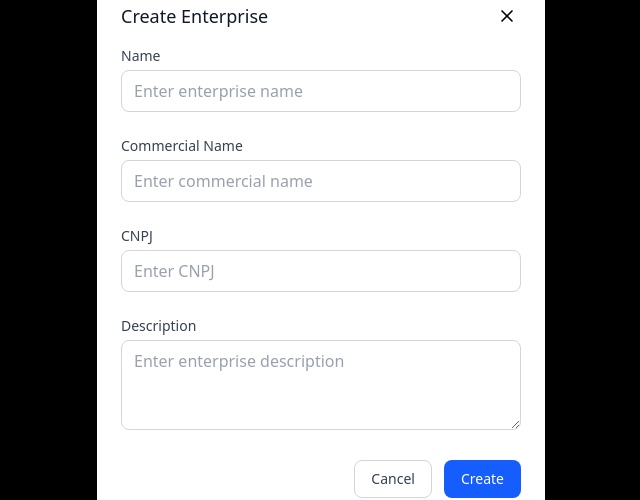
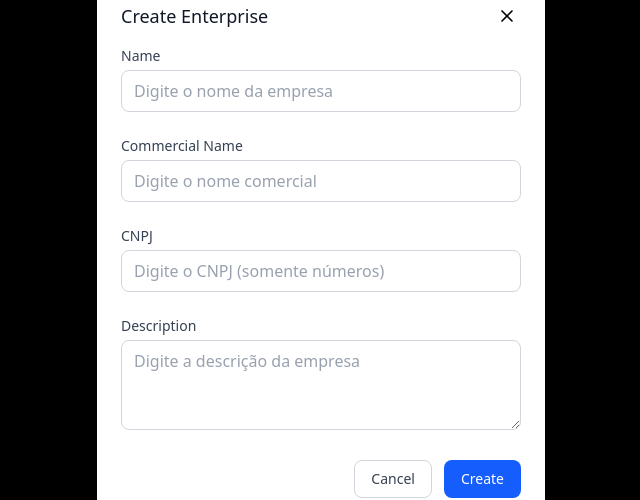
Before and after one commit to pedropaulobrasca/frontend-recruitment-test, a React (Create React App) app: page / in a window 1280 px wide. Both pictures are taken after a click on the button "Add Enterprise". Shown: the part 150-650 px from the top of the page, without its empty margins (319-959 px from the left). Built offline with nearby package versions, Linux system fonts and the light colour scheme; no server answers.

Commit message:
feat: validações com o zod

```diff
--- a/package.json
+++ b/package.json
@@ -19,7 +19,8 @@
     "react-router-dom": "^7.1.5",
     "react-scripts": "5.0.1",
     "typescript": "^5.7.3",
-    "web-vitals": "^2.1.0"
+    "web-vitals": "^2.1.0",
+    "zod": "^3.24.1"
   },
   "scripts": {
     "start": "react-scripts start",
--- /dev/null
+++ b/src/hooks/useZodForm.ts
@@ -0,0 +1,44 @@
+import { useState } from 'react';
+import { z } from 'zod';
+
+interface FormState<T> {
+  values: Partial<T>;
+  errors: Record<string, string>;
+}
+
+export function useZodForm<T>(schema: z.ZodSchema<T>) {
+  const [formState, setFormState] = useState<FormState<T>>({
+    values: {},
+    errors: {},
+  });
+
+  const validate = (data: FormData): boolean => {
+    try {
+      const formObject = Object.fromEntries(data.entries());
+      schema.parse(formObject);
+      setFormState(prev => ({ ...prev, errors: {} }));
+      return true;
+    } catch (error) {
+      if (error instanceof z.ZodError) {
+        const errors: Record<string, string> = {};
+        error.errors.forEach((err) => {
+          if (err.path) {
+            errors[err.path[0]] = err.message;
+          }
+        });
+        setFormState(prev => ({ ...prev, errors }));
+      }
+      return false;
+    }
+  };
+
+  const getFieldError = (fieldName: keyof T): string | undefined => {
+    return formState.errors[fieldName as string];
+  };
+
+  return {
+    validate,
+    getFieldError,
+    errors: formState.errors,
+  };
+}
--- a/src/pages/EnterprisesPage.tsx
+++ b/src/pages/EnterprisesPage.tsx
@@ -5,6 +5,8 @@ import { Building2 } from 'lucide-react';
 import { Enterprise } from '../types/enterprise';
 import { useEnterprisesQuery, useCreateEnterpriseMutation, useUpdateEnterpriseMutation } from '../services/graphql/queries/enterprises';
 import { Input } from '../components/Input';
+import { enterpriseSchema } from '../schemas/enterprise.schema';
+import { useZodForm } from '../hooks/useZodForm';
 
 export function EnterprisesPage() {
   const [isCreateModalOpen, setIsCreateModalOpen] = React.useState(false);
@@ -28,9 +30,17 @@ export function EnterprisesPage() {
   const [createEnterprise] = useCreateEnterpriseMutation();
   const [updateEnterprise] = useUpdateEnterpriseMutation();
 
+  const EnterpriseForm = ({ enterprise }: { enterprise?: Enterprise }) => {
+    const { validate, getFieldError } = useZodForm(enterpriseSchema);
+
     const handleSubmit = async (e: React.FormEvent<HTMLFormElement>) => {
       e.preventDefault();
       const formData = new FormData(e.currentTarget);
+
+      if (!validate(formData)) {
+        return;
+      }
+
       const enterpriseData = {
         name: formData.get('name')?.toString() || '',
         commercial_name: formData.get('commercial_name')?.toString() || '',
@@ -73,7 +83,7 @@ export function EnterprisesPage() {
       setEditingEnterprise(null);
     };
 
-  const EnterpriseForm = ({ enterprise }: { enterprise?: Enterprise }) => (
+    return (
       <form onSubmit={handleSubmit} className="space-y-6">
         <Input
           label="Name"
@@ -81,7 +91,8 @@ export function EnterprisesPage() {
           id="name"
           defaultValue={enterprise?.name}
           required
-        placeholder="Enter enterprise name"
+          placeholder="Digite o nome da empresa"
+          error={getFieldError('name')}
         />
 
         <Input
@@ -90,7 +101,8 @@ export function EnterprisesPage() {
           id="commercial_name"
           defaultValue={enterprise?.commercial_name}
           required
-        placeholder="Enter commercial name"
+          placeholder="Digite o nome comercial"
+          error={getFieldError('commercial_name')}
         />
 
         <Input
@@ -99,7 +111,10 @@ export function EnterprisesPage() {
           id="cnpj"
           defaultValue={enterprise?.cnpj}
           required
-        placeholder="Enter CNPJ"
+          placeholder="Digite o CNPJ (somente números)"
+          error={getFieldError('cnpj')}
+          maxLength={14}
+          pattern="^\d{14}$"
         />
 
         <div className="space-y-1">
@@ -112,12 +127,16 @@ export function EnterprisesPage() {
             defaultValue={enterprise?.description}
             required
             rows={3}
-          className="w-full px-3 py-2 bg-white border rounded-lg border-gray-300
+            className={`w-full px-3 py-2 bg-white border rounded-lg border-gray-300
                      focus:border-blue-500 focus:ring-1 focus:ring-blue-500
                      disabled:bg-gray-100 disabled:cursor-not-allowed
-                   placeholder:text-gray-400 transition-colors duration-200"
-          placeholder="Enter enterprise description"
+                     placeholder:text-gray-400 transition-colors duration-200
+                     ${getFieldError('description') ? 'border-red-500 focus:border-red-500 focus:ring-red-500' : ''}`}
+            placeholder="Digite a descrição da empresa"
           />
+          {getFieldError('description') && (
+            <p className="text-sm text-red-600">{getFieldError('description')}</p>
+          )}
         </div>
 
         <div className="flex justify-end space-x-3">
@@ -144,6 +163,7 @@ export function EnterprisesPage() {
         </div>
       </form>
     );
+  };
 
   return (
     <div>
--- a/src/pages/OwnersPage.tsx
+++ b/src/pages/OwnersPage.tsx
@@ -7,6 +7,8 @@ import { Owner } from '../types/owner';
 import { Enterprise } from '../types/enterprise';
 import { useEnterprisesQuery } from '../services/graphql/queries/enterprises';
 import { useCreateOwnerMutation, useOwnersQuery, useUpdateOwnerMutation } from '../services/graphql/queries/owners';
+import { ownerSchema } from '../schemas/owner.schema';
+import { useZodForm } from '../hooks/useZodForm';
 
 export function OwnersPage() {
   const [isCreateModalOpen, setIsCreateModalOpen] = React.useState(false);
@@ -29,9 +31,17 @@ export function OwnersPage() {
   const [createOwner] = useCreateOwnerMutation();
   const [updateOwner] = useUpdateOwnerMutation();
 
+  const OwnerForm = ({ owner }: { owner?: Owner }) => {
+    const { validate, getFieldError } = useZodForm(ownerSchema);
+
     const handleSubmit = async (e: React.FormEvent<HTMLFormElement>) => {
       e.preventDefault();
       const formData = new FormData(e.currentTarget);
+
+      if (!validate(formData)) {
+        return;
+      }
+
       const ownerData = {
         name: formData.get('name')?.toString() || '',
         document: formData.get('document')?.toString() || '',
@@ -71,7 +81,7 @@ export function OwnersPage() {
       setEditingOwner(null);
     };
 
-  const OwnerForm = ({ owner }: { owner?: Owner }) => (
+    return (
       <form onSubmit={handleSubmit} className="space-y-6">
         <Input
           label="Name"
@@ -79,7 +89,8 @@ export function OwnersPage() {
           id="name"
           defaultValue={owner?.name}
           required
-        placeholder="Enter owner name"
+          placeholder="Digite o nome do proprietário"
+          error={getFieldError('name')}
         />
 
         <Input
@@ -88,7 +99,10 @@ export function OwnersPage() {
           id="document"
           defaultValue={owner?.document}
           required
-        placeholder="Enter document number"
+          placeholder="Digite o CPF (somente números)"
+          error={getFieldError('document')}
+          maxLength={14}
+          pattern="^\d{11}$|^\d{14}$"
         />
 
         <div className="space-y-1">
@@ -100,18 +114,22 @@ export function OwnersPage() {
             id="enterprise_id"
             defaultValue={owner?.enterprise.id}
             required
-          className="w-full px-3 py-2 bg-white border rounded-lg border-gray-300
+            className={`w-full px-3 py-2 bg-white border rounded-lg border-gray-300
                      focus:border-blue-500 focus:ring-1 focus:ring-blue-500
                      disabled:bg-gray-100 disabled:cursor-not-allowed
-                   text-gray-900 transition-colors duration-200"
+                     text-gray-900 transition-colors duration-200
+                     ${getFieldError('enterprise_id') ? 'border-red-500 focus:border-red-500 focus:ring-red-500' : ''}`}
           >
-          <option value="">Select an enterprise</option>
+            <option value="">Selecione uma empresa</option>
             {enterprises.map((enterprise) => (
               <option key={enterprise.id} value={enterprise.id}>
                 {enterprise.name}
               </option>
             ))}
           </select>
+          {getFieldError('enterprise_id') && (
+            <p className="text-sm text-red-600">{getFieldError('enterprise_id')}</p>
+          )}
         </div>
 
         <div className="flex justify-end space-x-3">
@@ -138,6 +156,7 @@ export function OwnersPage() {
         </div>
       </form>
     );
+  };
 
   return (
     <div>
--- /dev/null
+++ b/src/schemas/enterprise.schema.ts
@@ -0,0 +1,19 @@
+import { z } from 'zod';
+
+export const enterpriseSchema = z.object({
+  name: z.string()
+    .min(3, 'Nome deve ter pelo menos 3 caracteres')
+    .max(100, 'Nome deve ter no máximo 100 caracteres'),
+  commercial_name: z.string()
+    .min(3, 'Nome comercial deve ter pelo menos 3 caracteres')
+    .max(100, 'Nome comercial deve ter no máximo 100 caracteres'),
+  cnpj: z.string()
+    .regex(/^\d{14}$/, 'CNPJ deve ter exatamente 14 dígitos')
+    .transform((cnpj) => {
+      // Formata CNPJ como XX.XXX.XXX/XXXX-XX
+      return cnpj.replace(/^(\d{2})(\d{3})(\d{3})(\d{4})(\d{2})$/, '$1.$2.$3/$4-$5');
+    }),
+  description: z.string()
+    .min(10, 'Descrição deve ter pelo menos 10 caracteres')
+    .max(500, 'Descrição deve ter no máximo 500 caracteres'),
+});
--- /dev/null
+++ b/src/schemas/owner.schema.ts
@@ -0,0 +1,20 @@
+import { z } from 'zod';
+
+export const ownerSchema = z.object({
+  name: z.string()
+    .min(3, 'Nome deve ter pelo menos 3 caracteres')
+    .max(100, 'Nome deve ter no máximo 100 caracteres'),
+  document: z.string()
+    .regex(/^\d{11}$|^\d{14}$/, 'Documento deve ter exatamente 11 dígitos (CPF) ou 14 dígitos (CNPJ)')
+    .transform((doc) => {
+      if (doc.length === 11) {
+        // Formata CPF como XXX.XXX.XXX-XX
+        return doc.replace(/^(\d{3})(\d{3})(\d{3})(\d{2})$/, '$1.$2.$3-$4');
+      } else {
+        // Formata CNPJ como XX.XXX.XXX/XXXX-XX
+        return doc.replace(/^(\d{2})(\d{3})(\d{3})(\d{4})(\d{2})$/, '$1.$2.$3/$4-$5');
+      }
+    }),
+  enterprise_id: z.string()
+    .min(1, 'Empresa é obrigatória'),
+});
```
Also changed, not shown: 1 other file (tests, documents, lock files or other folders). Lines whose indentation alone changed are shown as unchanged.
